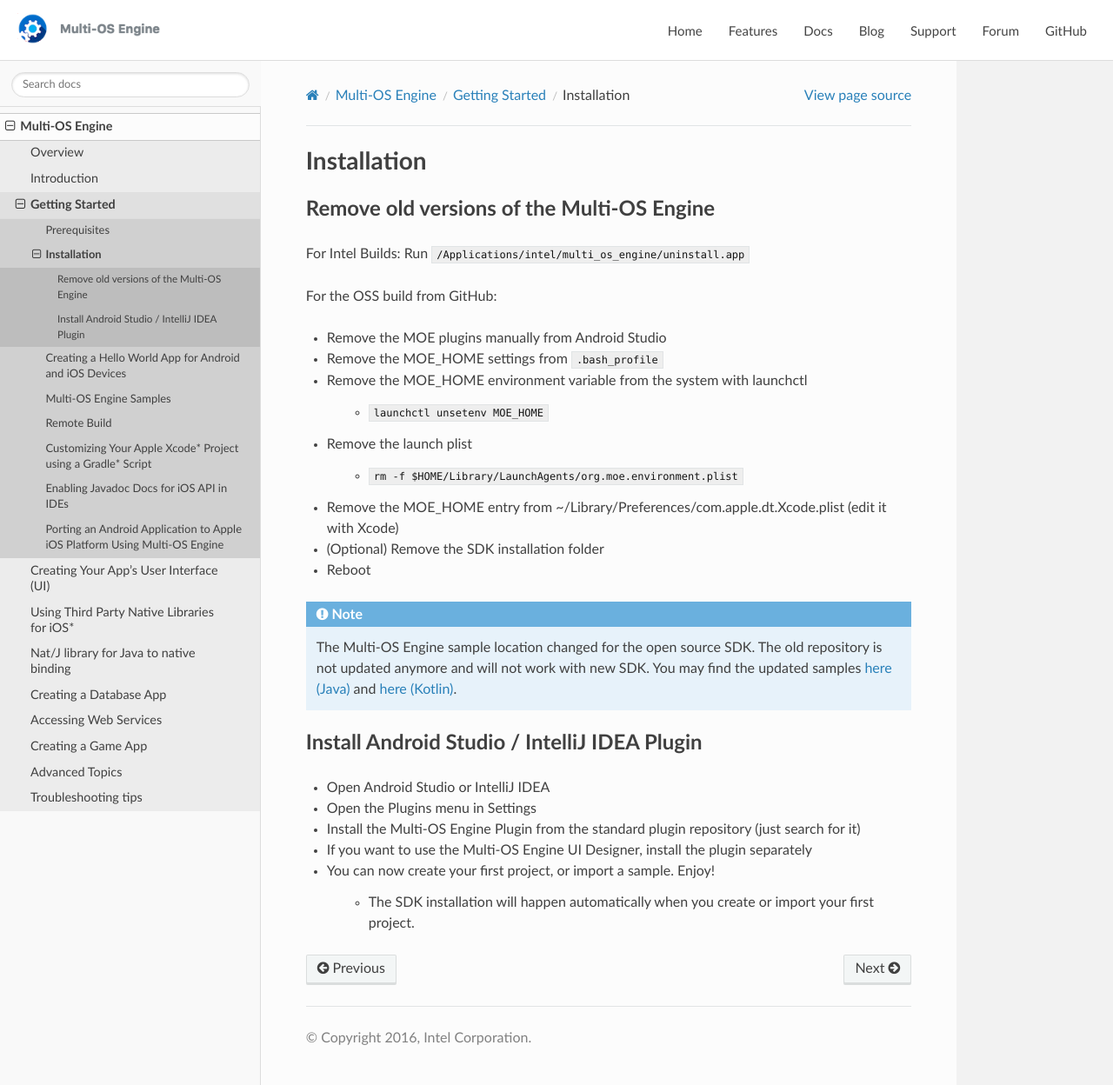
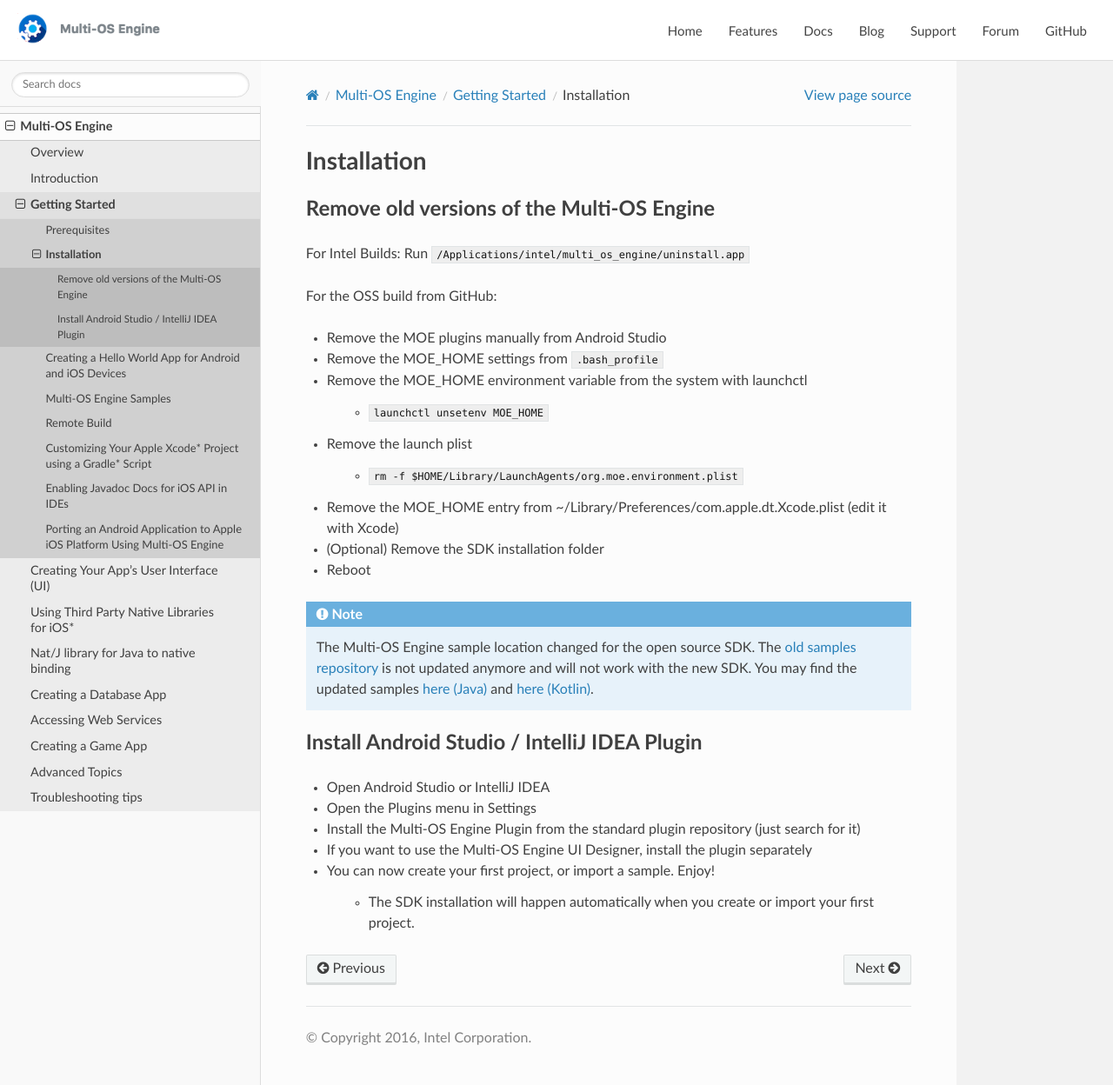
Before and after one commit to multi-os-engine/doc, a Sphinx documentation site: the page built from source/multi-os-engine/3_getting_started/1_installation/installation.rst, in a window 1280 px wide. Shown: the whole page at 87% size. Built offline with Sphinx 7.4.7 and the Read the Docs theme 2.0.0, drawn with Linux system fonts in a browser that asks for light colours.

Commit message:
Fix typo

```diff
--- a/source/multi-os-engine/3_getting_started/1_installation/installation.rst
+++ b/source/multi-os-engine/3_getting_started/1_installation/installation.rst
@@ -27,7 +27,7 @@
 
 .. note::
 
-	The Multi-OS Engine sample location changed for the open source SDK. The old repository is not updated anymore and will not work with new SDK. You may find the updated samples `here (Java) <https://github.com/multi-os-engine/moe-samples-java>`_ and `here (Kotlin) <https://github.com/multi-os-engine/moe-samples-kotlin>`_.
+	The Multi-OS Engine sample location changed for the open source SDK. The `old samples repository <https://github.com/moe-java-samples>`_ is not updated anymore and will not work with the new SDK. You may find the updated samples `here (Java) <https://github.com/multi-os-engine/moe-samples-java>`_ and `here (Kotlin) <https://github.com/multi-os-engine/moe-samples-kotlin>`_.
 
 Install Android Studio / IntelliJ IDEA Plugin
 ---------------------------------------------
```
